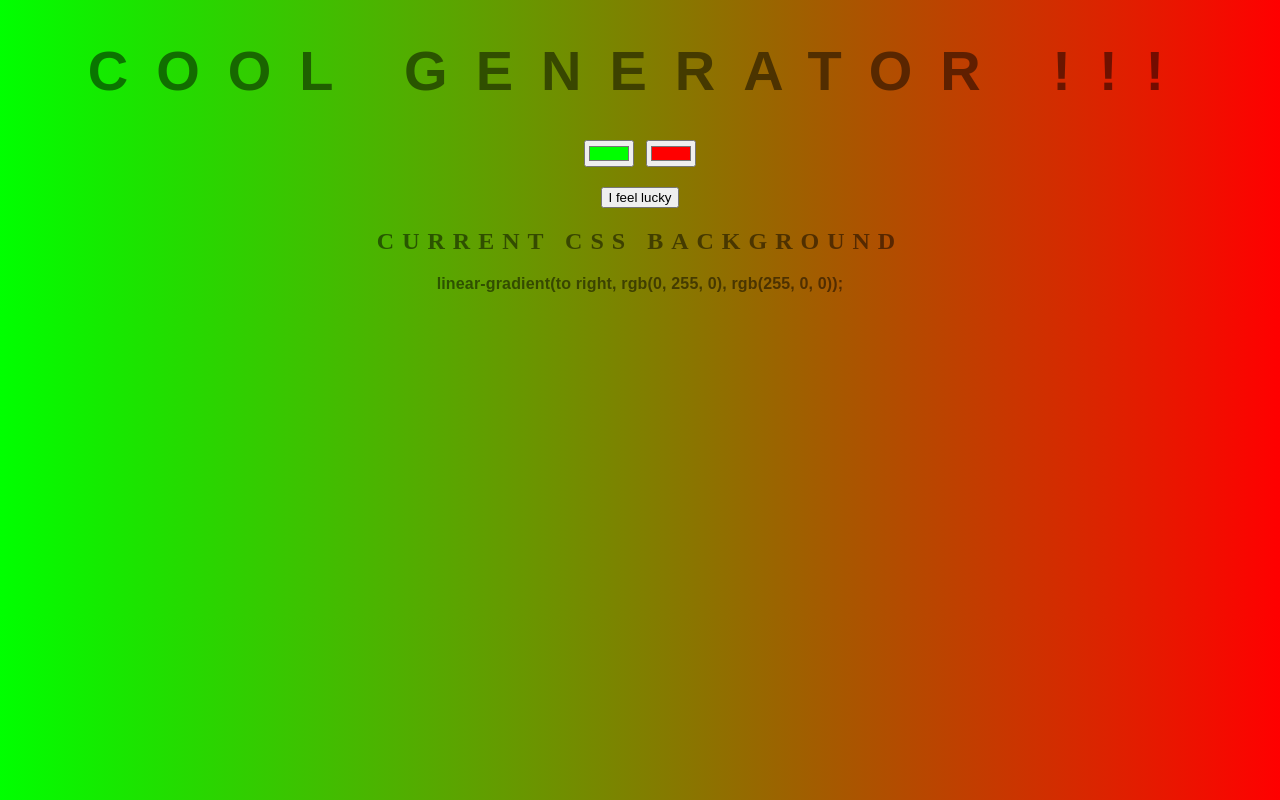
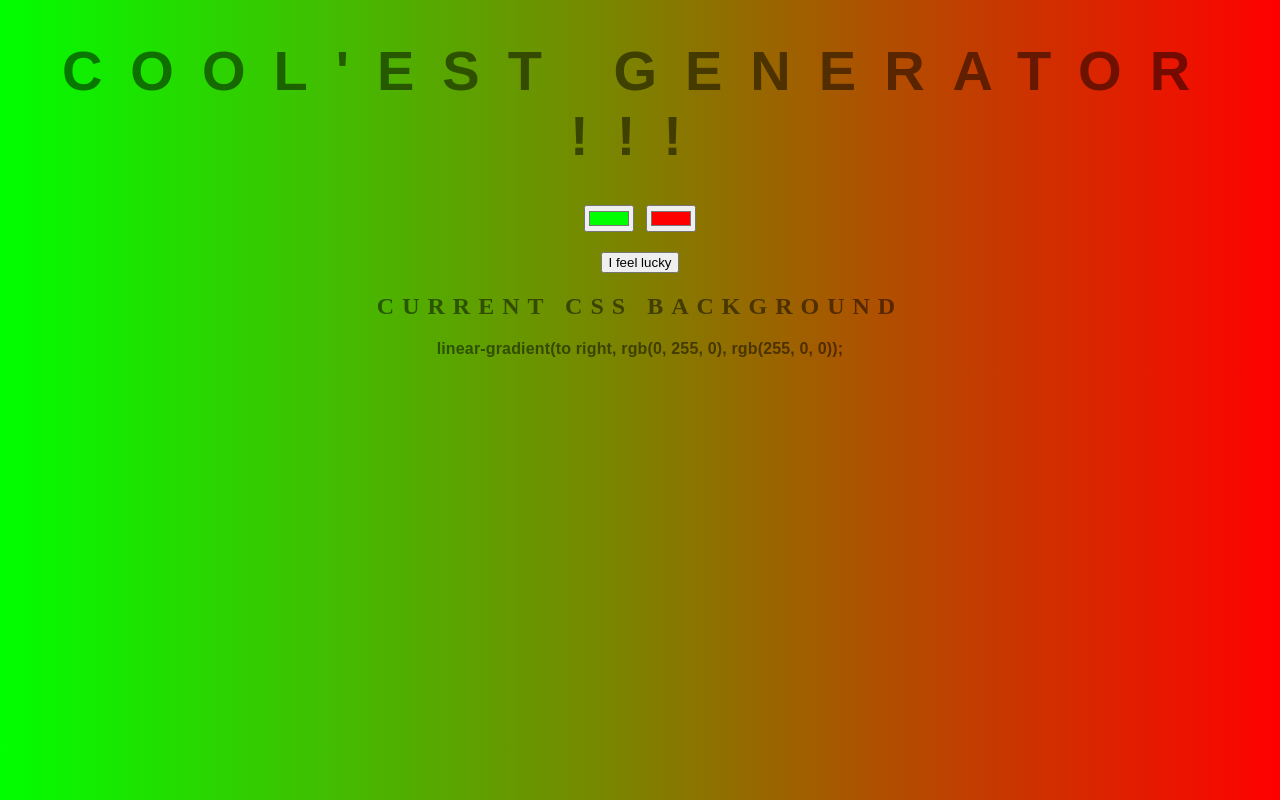
Before and after one commit to primat2/Cool-Thing, a plain HTML site: page index.html in a window 1280 px wide. Drawn offline with Linux system fonts and the light colour scheme.

Commit message:
new ELST

```diff
--- a/index.html
+++ b/index.html
@@ -5,7 +5,7 @@
 	<link rel="stylesheet" type="text/css" href="style.css">
 </head>
 <body id="gradient">
-	<h1>COOL Generator !!!</h1>
+	<h1>COOL'EST Generator !!!</h1>
 	<input class="color1" type="color" name="color1" value="#00ff00">
 	<input class="color2" type="color" name="color2" value="#ff0000">
 	<button>I feel lucky</button>
```
